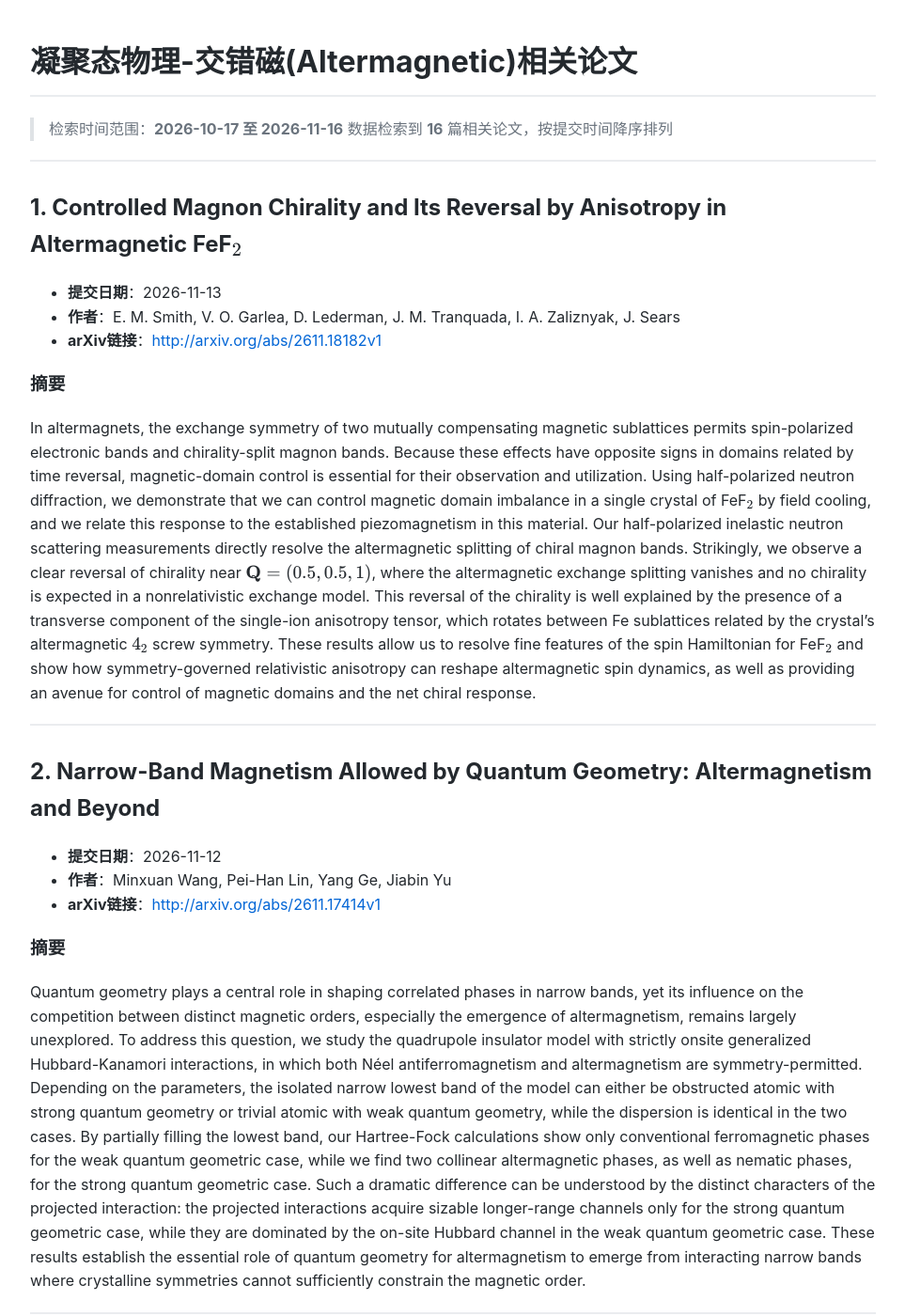
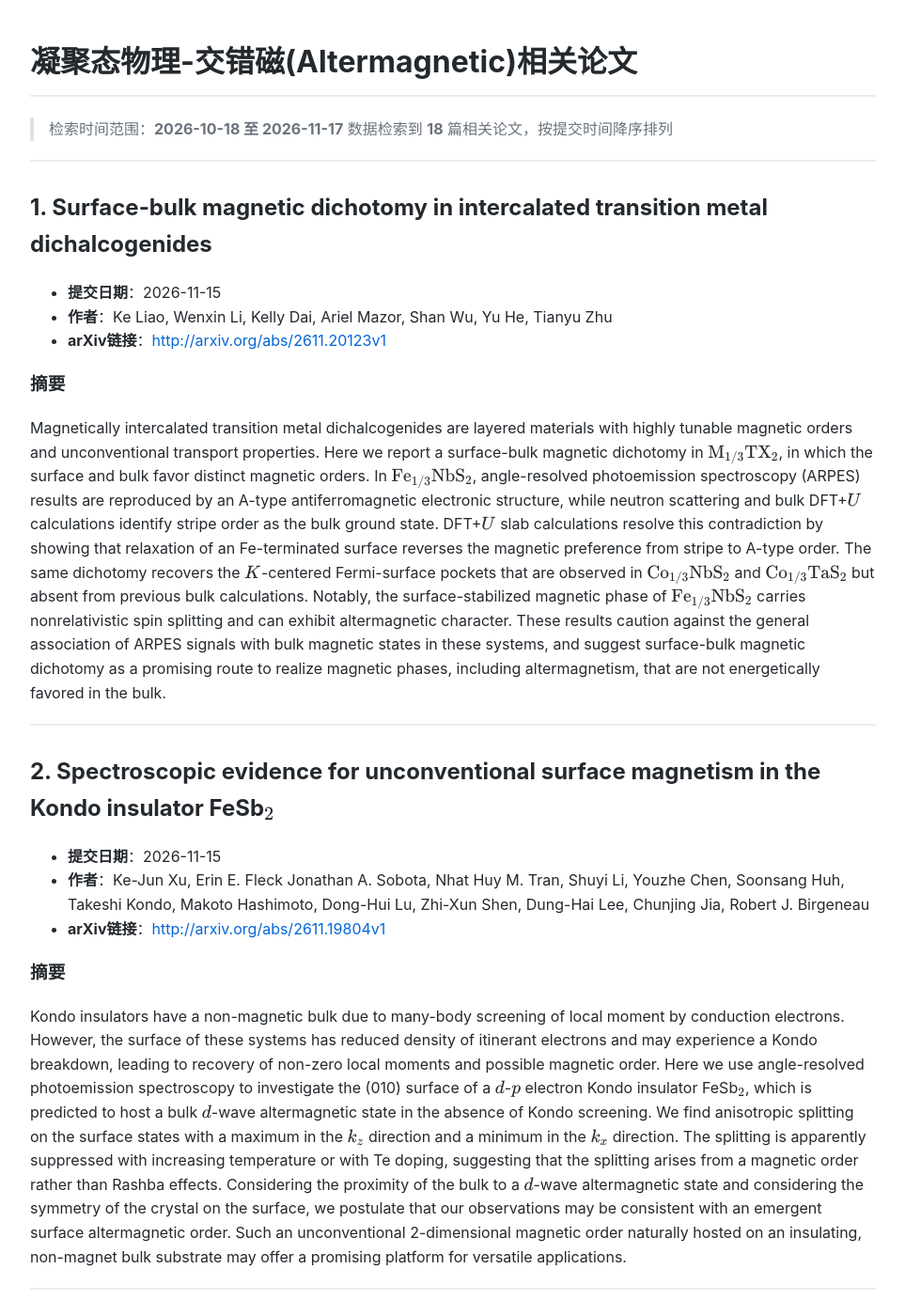
Before and after one commit to yangke25491/daily-arxiv-altermagnetic, a Jekyll site: the page built from index.md, in a window 1280 px wide and 1400 px high. Shown: the whole window at 94% size, without its empty margins (158-1121 px from the left). Built offline with Jekyll 4.4.1, drawn with Linux system fonts in a browser that asks for light colours; some of the changed text lies outside the part shown.

Commit message:
Automated update: arXiv papers

```diff
--- a/index.md
+++ b/index.md
@@ -5,12 +5,34 @@ title: 交错磁论文
 
 # 凝聚态物理-交错磁(Altermagnetic)相关论文
 
-> 检索时间范围：**2026-10-17 至 2026-11-16**
-> 数据检索到 **16** 篇相关论文，按提交时间降序排列
+> 检索时间范围：**2026-10-18 至 2026-11-17**
+> 数据检索到 **18** 篇相关论文，按提交时间降序排列
 
 ---
 
-## 1. Controlled Magnon Chirality and Its Reversal by Anisotropy in Altermagnetic FeF${}\_2$
+## 1. Surface-bulk magnetic dichotomy in intercalated transition metal dichalcogenides
+
+- **提交日期**：2026-11-15
+- **作者**：Ke Liao, Wenxin Li, Kelly Dai, Ariel Mazor, Shan Wu, Yu He, Tianyu Zhu
+- **arXiv链接**：[http://arxiv.org/abs/2611.20123v1](http://arxiv.org/abs/2611.20123v1)
+
+### 摘要
+Magnetically intercalated transition metal dichalcogenides are layered materials with highly tunable magnetic orders and unconventional transport properties. Here we report a surface-bulk magnetic dichotomy in $\mathrm{M}\_{1/3}\mathrm{T}\mathrm{X}\_{2}$, in which the surface and bulk favor distinct magnetic orders. In $\mathrm{Fe}\_{1/3}\mathrm{Nb}\mathrm{S}\_{2}$, angle-resolved photoemission spectroscopy (ARPES) results are reproduced by an A-type antiferromagnetic electronic structure, while neutron scattering and bulk DFT+$U$ calculations identify stripe order as the bulk ground state. DFT+$U$ slab calculations resolve this contradiction by showing that relaxation of an Fe-terminated surface reverses the magnetic preference from stripe to A-type order. The same dichotomy recovers the $K$-centered Fermi-surface pockets that are observed in $\mathrm{Co}\_{1/3}\mathrm{Nb}\mathrm{S}\_{2}$ and $\mathrm{Co}\_{1/3}\mathrm{Ta}\mathrm{S}\_{2}$ but absent from previous bulk calculations. Notably, the surface-stabilized magnetic phase of $\mathrm{Fe}\_{1/3}\mathrm{Nb}\mathrm{S}\_{2}$ carries nonrelativistic spin splitting and can exhibit altermagnetic character. These results caution against the general association of ARPES signals with bulk magnetic states in these systems, and suggest surface-bulk magnetic dichotomy as a promising route to realize magnetic phases, including altermagnetism, that are not energetically favored in the bulk.
+
+---
+
+## 2. Spectroscopic evidence for unconventional surface magnetism in the Kondo insulator FeSb${}\_2$
+
+- **提交日期**：2026-11-15
+- **作者**：Ke-Jun Xu, Erin E. Fleck Jonathan A. Sobota, Nhat Huy M. Tran, Shuyi Li, Youzhe Chen, Soonsang Huh, Takeshi Kondo, Makoto Hashimoto, Dong-Hui Lu, Zhi-Xun Shen, Dung-Hai Lee, Chunjing Jia, Robert J. Birgeneau
+- **arXiv链接**：[http://arxiv.org/abs/2611.19804v1](http://arxiv.org/abs/2611.19804v1)
+
+### 摘要
+Kondo insulators have a non-magnetic bulk due to many-body screening of local moment by conduction electrons. However, the surface of these systems has reduced density of itinerant electrons and may experience a Kondo breakdown, leading to recovery of non-zero local moments and possible magnetic order. Here we use angle-resolved photoemission spectroscopy to investigate the (010) surface of a $d$-$p$ electron Kondo insulator FeSb${}\_2$, which is predicted to host a bulk $d$-wave altermagnetic state in the absence of Kondo screening. We find anisotropic splitting on the surface states with a maximum in the $k\_z$ direction and a minimum in the $k\_x$ direction. The splitting is apparently suppressed with increasing temperature or with Te doping, suggesting that the splitting arises from a magnetic order rather than Rashba effects. Considering the proximity of the bulk to a $d$-wave altermagnetic state and considering the symmetry of the crystal on the surface, we postulate that our observations may be consistent with an emergent surface altermagnetic order. Such an unconventional 2-dimensional magnetic order naturally hosted on an insulating, non-magnet bulk substrate may offer a promising platform for versatile applications.
+
+---
+
+## 3. Controlled Magnon Chirality and Its Reversal by Anisotropy in Altermagnetic FeF${}\_2$
 
 - **提交日期**：2026-11-13
 - **作者**：E. M. Smith, V. O. Garlea, D. Lederman, J. M. Tranquada, I. A. Zaliznyak, J. Sears
@@ -21,7 +43,7 @@ In altermagnets, the exchange symmetry of two mutually compensating magnetic sub
 
 ---
 
-## 2. Narrow-Band Magnetism Allowed by Quantum Geometry: Altermagnetism and Beyond
+## 4. Narrow-Band Magnetism Allowed by Quantum Geometry: Altermagnetism and Beyond
 
 - **提交日期**：2026-11-12
 - **作者**：Minxuan Wang, Pei-Han Lin, Yang Ge, Jiabin Yu
@@ -98,7 +120,7 @@ Neural quantum states provide accurate variational representations for interacti
 
 ---
 
-## 9. Resolving magnetic order and dynamics with polarized neutron scattering: a practical guide to longitudinal polarization analysis
+## 11. Resolving magnetic order and dynamics with polarized neutron scattering: a practical guide to longitudinal polarization analysis
 
 - **提交日期**：2026-11-02
 - **作者**：Sijie Xu, Pengcheng Dai
@@ -142,7 +164,7 @@ We generalize the previous group-theory based classification of collinear magnet
 
 ---
 
-## 13. Electronic Responses in Solid Oxygen with Coexisting Structural and Magnetic Orders
+## 15. Electronic Responses in Solid Oxygen with Coexisting Structural and Magnetic Orders
 
 - **提交日期**：2026-10-26
 - **作者**：Naomichi Sato, Makoto Naka, Joji Nasu
@@ -175,7 +197,7 @@ Using first-principles calculations, we show that altermagnetism emerges in (LaV
 
 ---
 
-## 16. Quantics tensor trains for multiloop functional renormalization group in multiorbital impurity models
+## 18. Quantics tensor trains for multiloop functional renormalization group in multiorbital impurity models
 
 - **提交日期**：2026-10-21
 - **作者**：Hyun-Yong Lee, Naoki Kawashima
```
Also changed, not shown: other parts of index.md (+11 -11 lines).
